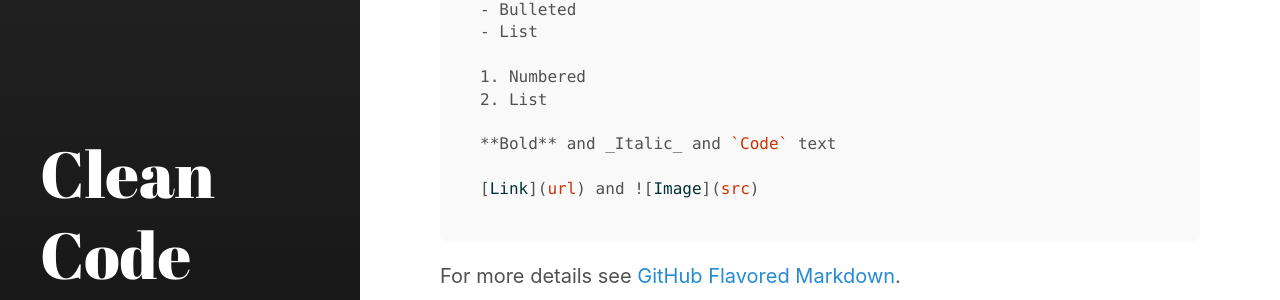
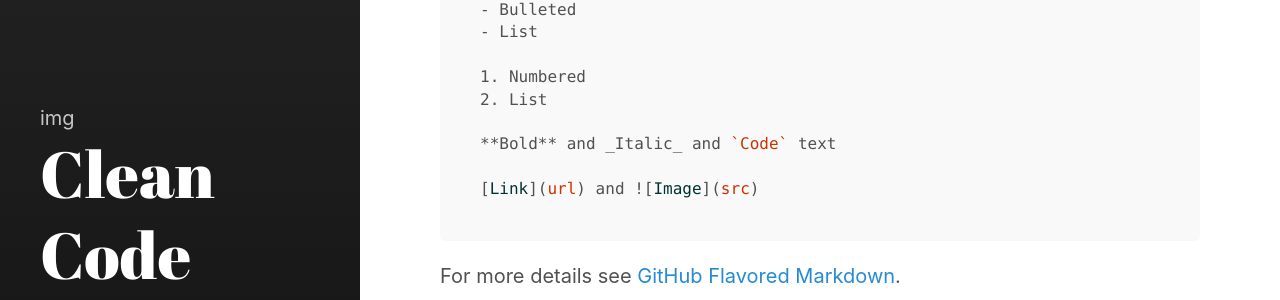
Before and after one commit to ahedfi/ahedfi.github.io, a Jekyll site: the page built from index.md, in a window 1280 px wide. Shown: the part 674-974 px from the top of the page. Built offline with Jekyll 4.4.1, drawn with Linux system fonts in a browser that asks for light colours; our own code applies the rules of GitHub Pages for plain Markdown files; the list of posts is cut into pages by our own code.

Commit message:
update sidebar

```diff
--- a/_includes/sidebar.html
+++ b/_includes/sidebar.html
@@ -1,5 +1,6 @@
 <div id="sidebar">
   <header>
+    <span> img </span>
     <{% if page.layout == "index" %}h1{% else %}div{% endif %} class="site-title">
       <a href="{{ site.baseurl }}/">
         {% unless page.url == "/" %}
```
